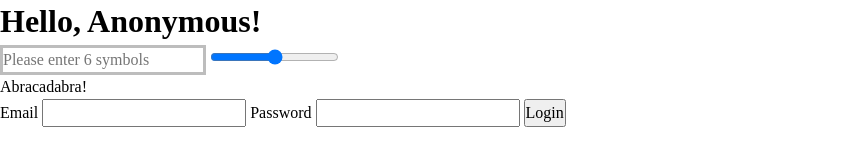
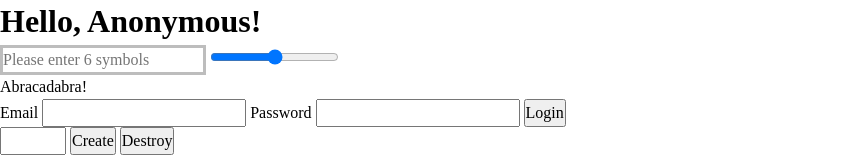
Before and after one commit to aleks-martyn/tutorial, a plain HTML site: page tasks.html in a window 1280 px wide. Shown: the part 1431-1586 px from the top of the page, without its empty margins (0-863 px from the left). Before the commit the page ends 1558 px from the top, so only its background shows below. Drawn offline with Linux system fonts and the light colour scheme.

Commit message:
Update tasks.html

```diff
--- a/tasks.html
+++ b/tasks.html
@@ -103,6 +103,14 @@
       <button type="submit">Login</button>
     </form>
 
+    <div id="controls">
+      <input type="number" min="1" max="100" step="1" />
+      <button type="button" data-create>Create</button>
+      <button type="button" data-destroy>Destroy</button>
+    </div>
+
+    <div id="boxes"></div>
+
     <script src="js/tasks.js" type="module"></script>
     <script src="js/array-methods.js" type="module"></script>
     <script src="js/reduce.js" type="module"></script>
```
